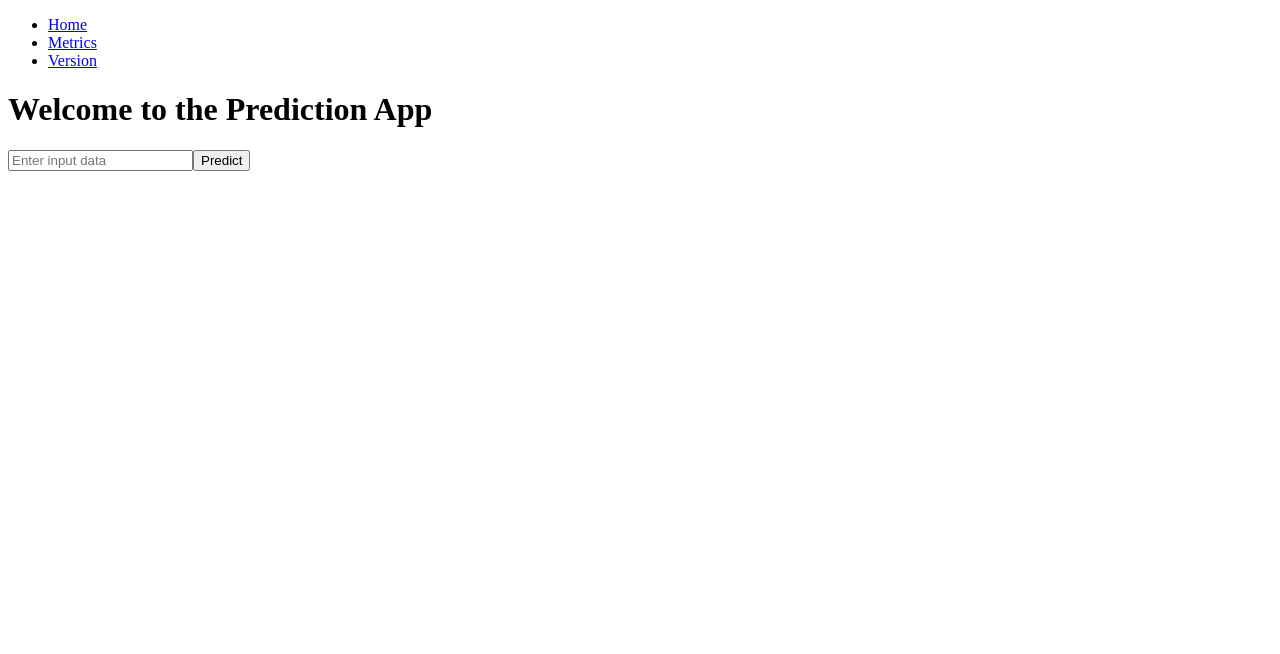
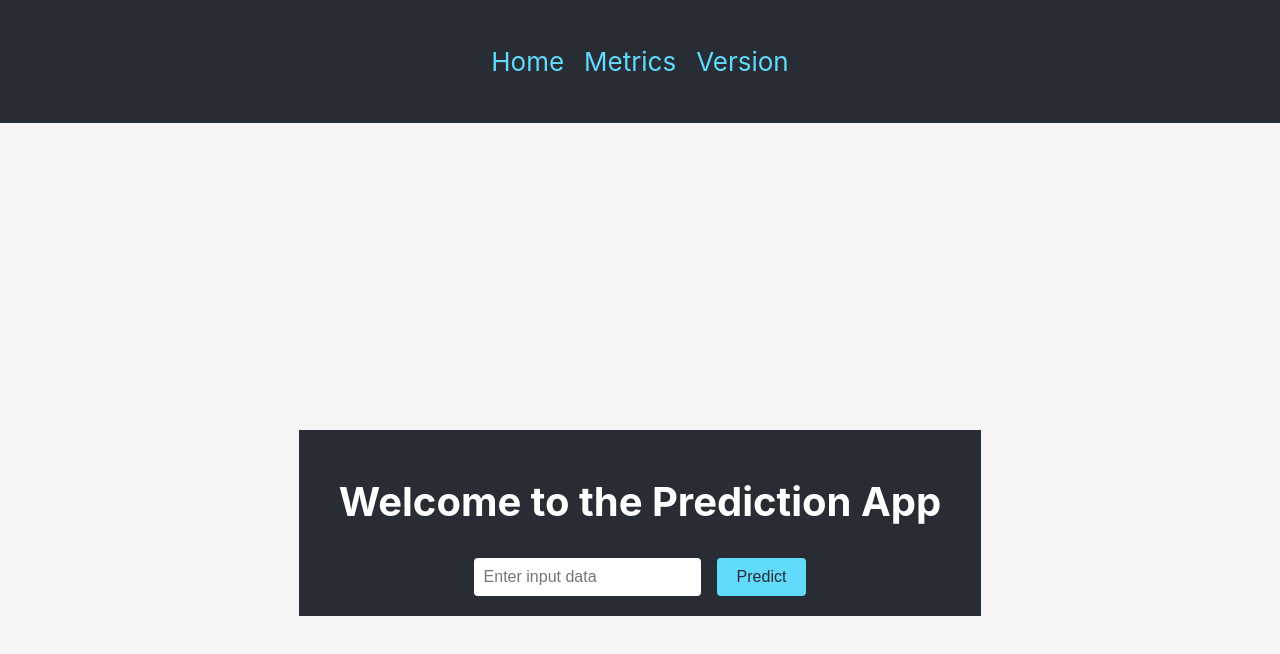
Before and after one commit to remla24-team8/app-frontend, a React (Vite) app: page / in a window 1280 px wide. Shown: the top 654 px of the page. Built offline with nearby package versions, Linux system fonts and the light colour scheme.

Commit message:
Added some prettyness

```diff
--- /dev/null
+++ b/src/App.css
@@ -0,0 +1,91 @@
+.App {
+  text-align: center;
+  background-color: #f5f5f5;
+  min-height: 100vh;
+  display: flex;
+  flex-direction: column;
+  align-items: center;
+  justify-content: center;
+  font-size: calc(10px + 2vmin);
+  color: #333;
+}
+
+.App-header {
+  background-color: #282c34;
+  padding: 20px;
+  color: white;
+  width: 100%;
+}
+
+.title {
+  font-size: 2.5rem;
+}
+
+.input-container {
+  display: flex;
+  justify-content: center;
+  align-items: center;
+  margin-top: 2rem;
+}
+
+.input-container input {
+  padding: 10px;
+  font-size: 1rem;
+  border: none;
+  border-radius: 4px;
+  margin-right: 1rem;
+}
+
+.predict-button {
+  padding: 10px 20px;
+  font-size: 1rem;
+  background-color: #61dafb;
+  color: #282c34;
+  border: none;
+  border-radius: 4px;
+  cursor: pointer;
+  transition: background-color 0.3s ease;
+}
+
+.predict-button:hover {
+  background-color: #52cdef;
+}
+
+.prediction-result {
+  background-color: #f0f0f0;
+  border-radius: 4px;
+  padding: 20px;
+  margin-top: 2rem;
+  text-align: left;
+  width: 50%;
+  overflow: auto;
+}
+
+.app-nav {
+  background-color: #282c34;
+  padding: 20px;
+  color: white;
+  width: 100%;
+  display: flex;
+  justify-content: space-around;
+}
+
+.nav-list {
+  list-style-type: none;
+  padding: 0;
+  display: flex;
+  justify-content: space-around;
+}
+
+.nav-item {
+  margin: 0 10px;
+}
+
+.nav-link {
+  color: #61dafb;
+  text-decoration: none;
+}
+
+.nav-link:hover {
+  color: #52cdef;
+}
--- a/src/App.jsx
+++ b/src/App.jsx
@@ -3,16 +3,23 @@ import { BrowserRouter as Router, Route, Routes, Link } from 'react-router-dom';
 import Home from './Home';
 import Metrics from './Metrics';
 import Version from './Version';
+import './App.css';
 
 function App() {
     return (
         <Router>
-          <div>
-              <nav>
-                  <ul>
-                      <li><Link to="/">Home</Link></li>
-                      <li><Link to="/metrics">Metrics</Link></li>
-                      <li><Link to="/version">Version</Link></li>
+            <div className="App">
+                <nav className="app-nav">
+                    <ul className="nav-list">
+                        <li className="nav-item">
+                            <Link to="/" className="nav-link">Home</Link>
+                        </li>
+                        <li className="nav-item">
+                            <Link to="/metrics" className="nav-link">Metrics</Link>
+                        </li>
+                        <li className="nav-item">
+                            <Link to="/version" className="nav-link">Version</Link>
+                        </li>
                     </ul>
                 </nav>
                 <Routes>
@@ -25,5 +32,4 @@ function App() {
     );
 }
 
-
 export default App;
--- a/src/Home.jsx
+++ b/src/Home.jsx
@@ -1,4 +1,5 @@
 import React, { useState } from 'react';
+import './App.css';
 
 const BACKEND_URL = window.BACKEND_URL ?? 'http://localhost:5001';
 
@@ -18,16 +19,26 @@ function Home() {
     };
 
     return (
-        <div>
-            <h1>Welcome to the Prediction App</h1>
-            <input
-                type="text"
-                value={inputData}
-                onChange={e => setInputData(e.target.value)}
-                placeholder="Enter input data"
-            />
-            <button onClick={handlePredict}>Predict</button>
-            {prediction && <pre>{JSON.stringify(prediction, null, 2)}</pre>}
+        <div className="App">
+            <header className="App-header">
+                <h1 className="title">Welcome to the Prediction App</h1>
+                <div className="input-container">
+                    <input
+                        type="text"
+                        value={inputData}
+                        onChange={(e) => setInputData(e.target.value)}
+                        placeholder="Enter input data"
+                    />
+                    <button className="predict-button" onClick={handlePredict}>
+                        Predict
+                    </button>
+                </div>
+                {prediction && (
+                    <pre className="prediction-result">
+                        {JSON.stringify(prediction, null, 2)}
+                    </pre>
+                )}
+            </header>
         </div>
     );
 }
--- a/src/Metrics.jsx
+++ b/src/Metrics.jsx
@@ -23,9 +23,11 @@ const Metrics = () => {
     };
 
     return (
-        <div>
-            <h2>Metrics</h2>
+        <div className="App">
+        <header className="App-header">
+            <h1 className="title">Metrics</h1>
             <p>{metrics}</p>
+        </header>
         </div>
     );
 };
--- a/src/Version.jsx
+++ b/src/Version.jsx
@@ -11,9 +11,11 @@ const Version = () => {
     }, []);
 
     return (
-        <div>
-            <h2>App Version</h2>
+        <div className="App">
+        <header className="App-header">
+            <h1 className="title">App version</h1>
             <p>{version}</p>
+        </header>
         </div>
     );
 };
--- /dev/null
+++ b/src/index.css
@@ -0,0 +1,13 @@
+body {
+  margin: 0;
+  font-family: -apple-system, BlinkMacSystemFont, 'Segoe UI', 'Roboto', 'Oxygen',
+    'Ubuntu', 'Cantarell', 'Fira Sans', 'Droid Sans', 'Helvetica Neue',
+    sans-serif;
+  -webkit-font-smoothing: antialiased;
+  -moz-osx-font-smoothing: grayscale;
+}
+
+code {
+  font-family: source-code-pro, Menlo, Monaco, Consolas, 'Courier New',
+    monospace;
+}
--- a/src/index.jsx
+++ b/src/index.jsx
@@ -1,6 +1,8 @@
 import React from 'react';
 import ReactDOM from 'react-dom';
 import App from './App.jsx';
+import './index.css';
+
 
 ReactDOM.render(
   <React.StrictMode>
```
Also changed, not shown: 1 other file (tests, documents, lock files or other folders). Lines whose indentation alone changed are shown as unchanged.
